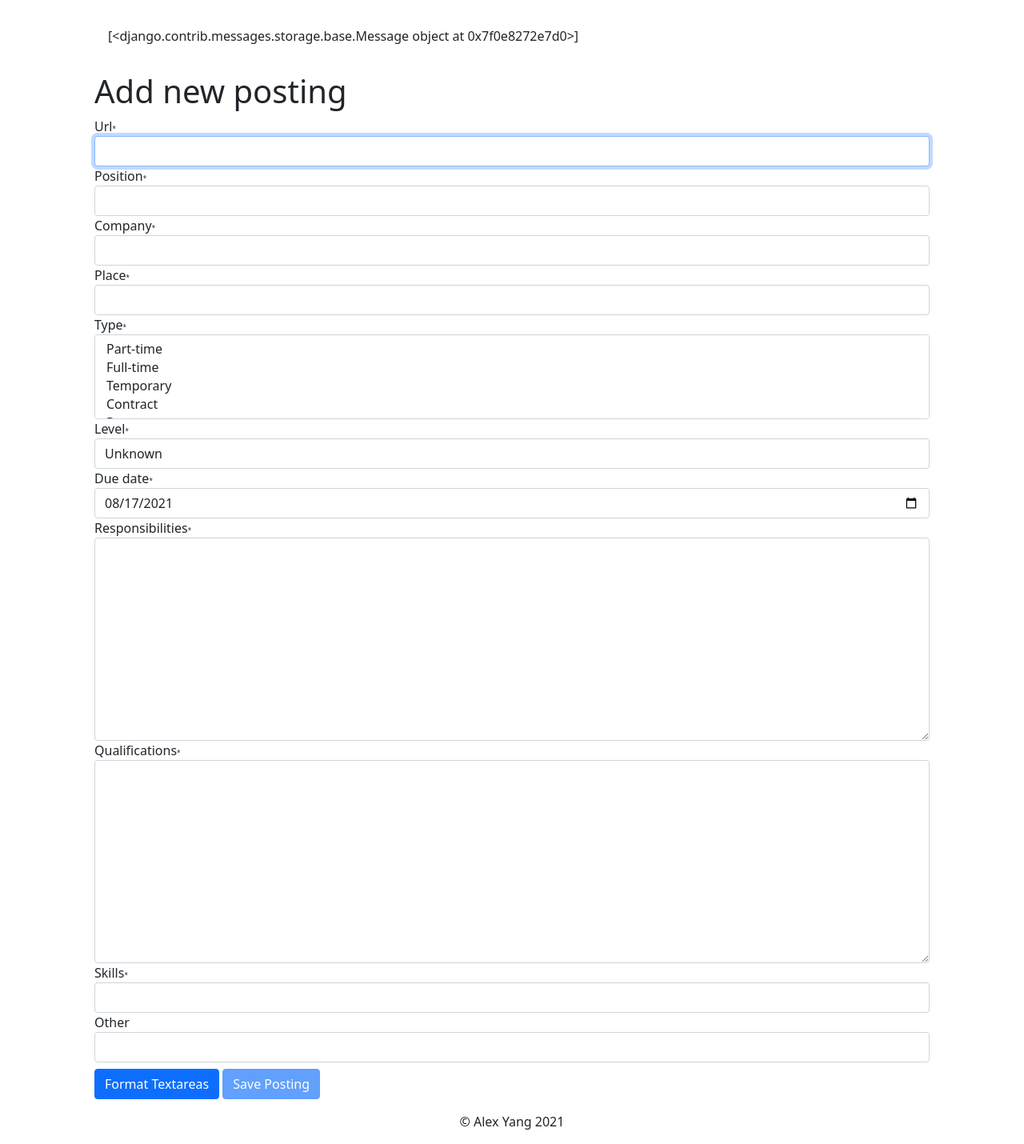
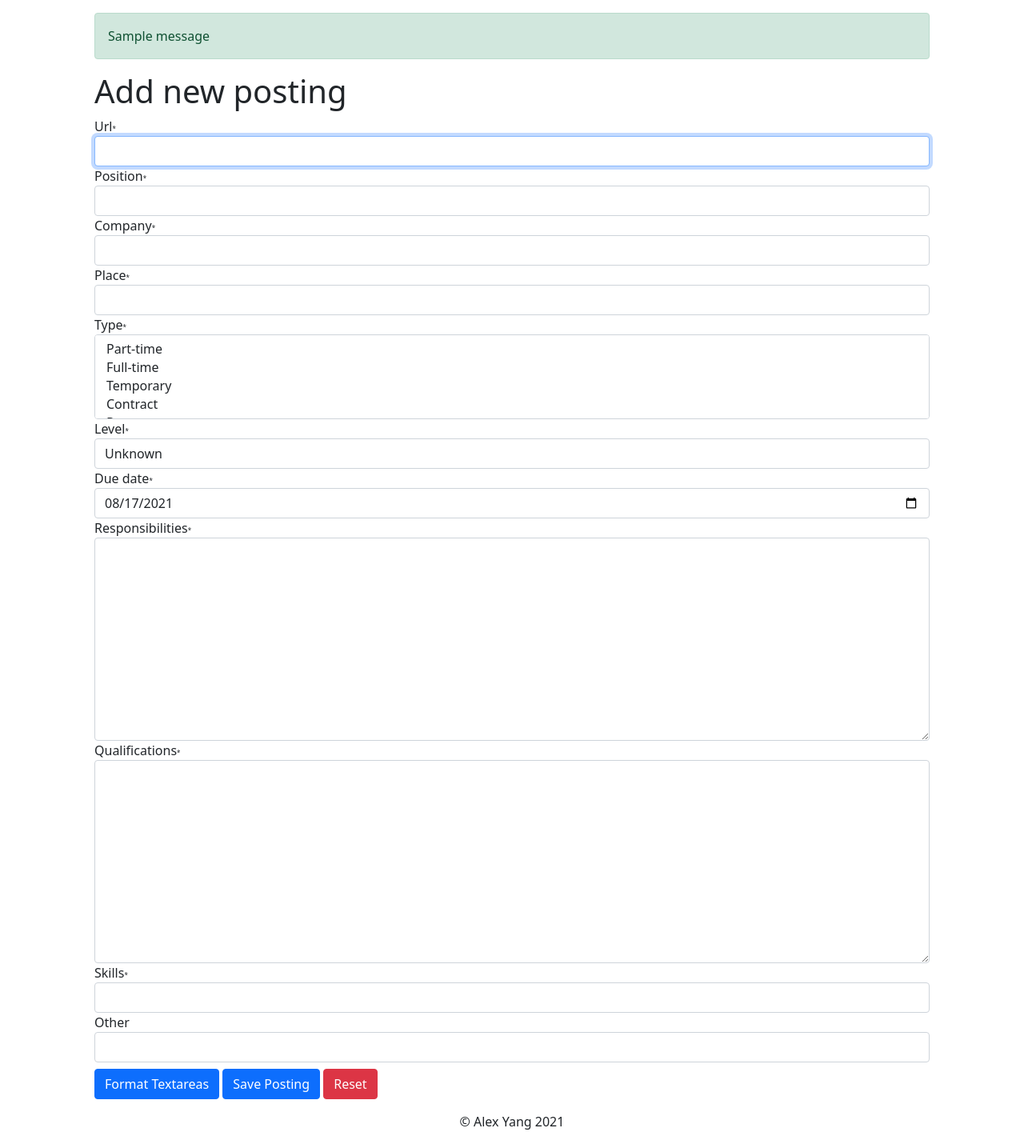
Before and after one commit to alexhyang/FE-portfolio-with-Django-Heroku, a Django app: page /jobhunter/add in a window 1280 px wide. Shown: the part 56-1486 px from the top of the page at 80% size. Run offline with Django 3.2, Linux system fonts and the light colour scheme; tables that the repository leaves empty hold one stand-in row (values such as "Sample post"); one stand-in notice (Sample message) is shown; some libraries are stand-ins or nearby versions.

Commit message:
(jobhunter) UI/UX minor improvement

```diff
--- a/jobhunter/static/jobhunter/add.js
+++ b/jobhunter/static/jobhunter/add.js
@@ -1,4 +1,7 @@
 $(function () {
+  if ($(".alert").length == 0) {
+    $("#save").prop("disabled", true);
+  }
   $("#formatter").on("click", () => {
     document.querySelectorAll("textarea").forEach((textarea) => {
       textarea.value =
--- a/jobhunter/templates/jobhunter/add.html
+++ b/jobhunter/templates/jobhunter/add.html
@@ -1,7 +1,8 @@
-{% extends "jobhunter\layout.html" %} {% load static %} {% load crispy_forms_tags %} {% block scripts %}
+{% extends "jobhunter\layout.html" %} {% load static %}
+{% load crispy_forms_tags %} {% block scripts %}
 <script src="{% static 'jobhunter/add.js' %}"></script>
 {% endblock %} {% block body %} {% for message in messages %}
-<div class="alert alert-{{ messages.tags }}">{{ messages }}</div>
+<div class="alert {{ message.tags }}">{{ message }}</div>
 {% endfor %}
 <h1>Add new posting</h1>
 <form action="{% url 'jobhunter:add' %}" method="POST">
@@ -9,9 +10,10 @@
   <button class="btn btn-primary mt-2" type="button" id="formatter">
     Format Textareas
   </button>
-  <button type="submit" class="btn btn-primary mt-2" id="save" disabled>
+  <button type="submit" class="btn btn-primary mt-2" id="save">
     Save Posting
   </button>
+  <button type="reset" class="btn btn-danger mt-2">Reset</button>
 </form>
 {% endblock %} {% block asyncscript %} {% comment %}
 <script
--- a/jobhunter/templates/jobhunter/index.html
+++ b/jobhunter/templates/jobhunter/index.html
@@ -1,10 +1,8 @@
 {% extends "jobhunter\layout.html" %} {% block body %}
 {% for message in messages %}
-<div class="alert alert-{{ messages.tags }}">{{ messages }}</div>
+<div class="alert {{ message.tags }}">{{ message }}</div>
 {% endfor %}
-<h1>
-  Postings List
-</h1>
+<h1>Postings List</h1>
 <table class="table table-striped">
   <tbody>
     <thead>
--- a/vocabulary/views.py
+++ b/vocabulary/views.py
@@ -268,11 +268,7 @@ def call_external_api(word, dict=Oxford):
             )
         else:
             if word_json != {}:
-                new_word = Oxford.objects.create(
-                    word=word_json["word"],
-                    entries=word_json["entries"],
-                    derivatives=word_json["derivatives"],
-                )
+                new_word = Oxford.objects.create(**word_json)
                 new_word.save()
             return JsonResponse([word_json], safe=False)
 
```
Also changed, not shown: portfolio/settings.py (+10 -0 lines).
